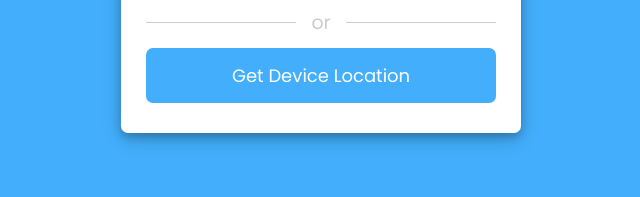
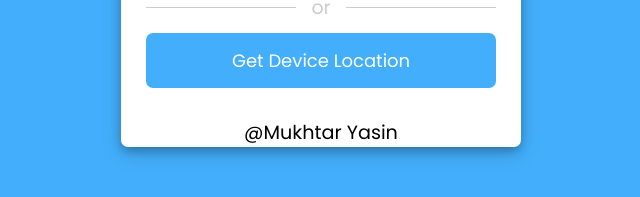
Before and after one commit to mukhtaryasin/weather-app, a plain HTML site: page src/index.html in a window 1280 px wide. Shown: the part 405-602 px from the top of the page, without its empty margins (319-959 px from the left). Drawn offline with nearby package versions, Linux system fonts and the light colour scheme.

Commit message:
added my name as copyright

```diff
--- a/src/index.html
+++ b/src/index.html
@@ -64,6 +64,7 @@
           </div>
         </div>
       </section>
+      <p class="text">@Mukhtar Yasin</p>
     </div>
 
     <script src="country-list.js"></script>
--- a/src/style.css
+++ b/src/style.css
@@ -195,3 +195,8 @@ margin-right: 5px;
   font-size: 2rem;
   color: #43affc;
 }
+
+.text{
+  font-size: 1.2rem;
+  text-align: center;
+}
```
